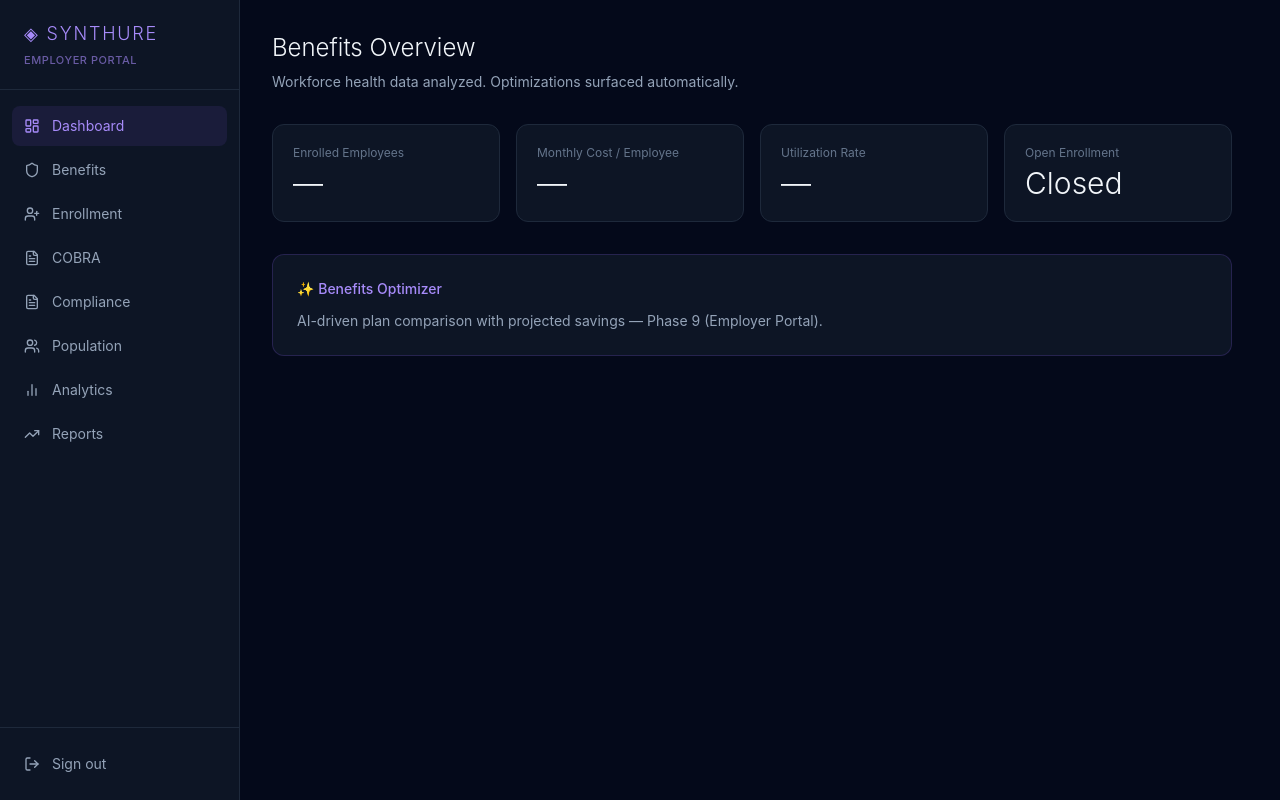
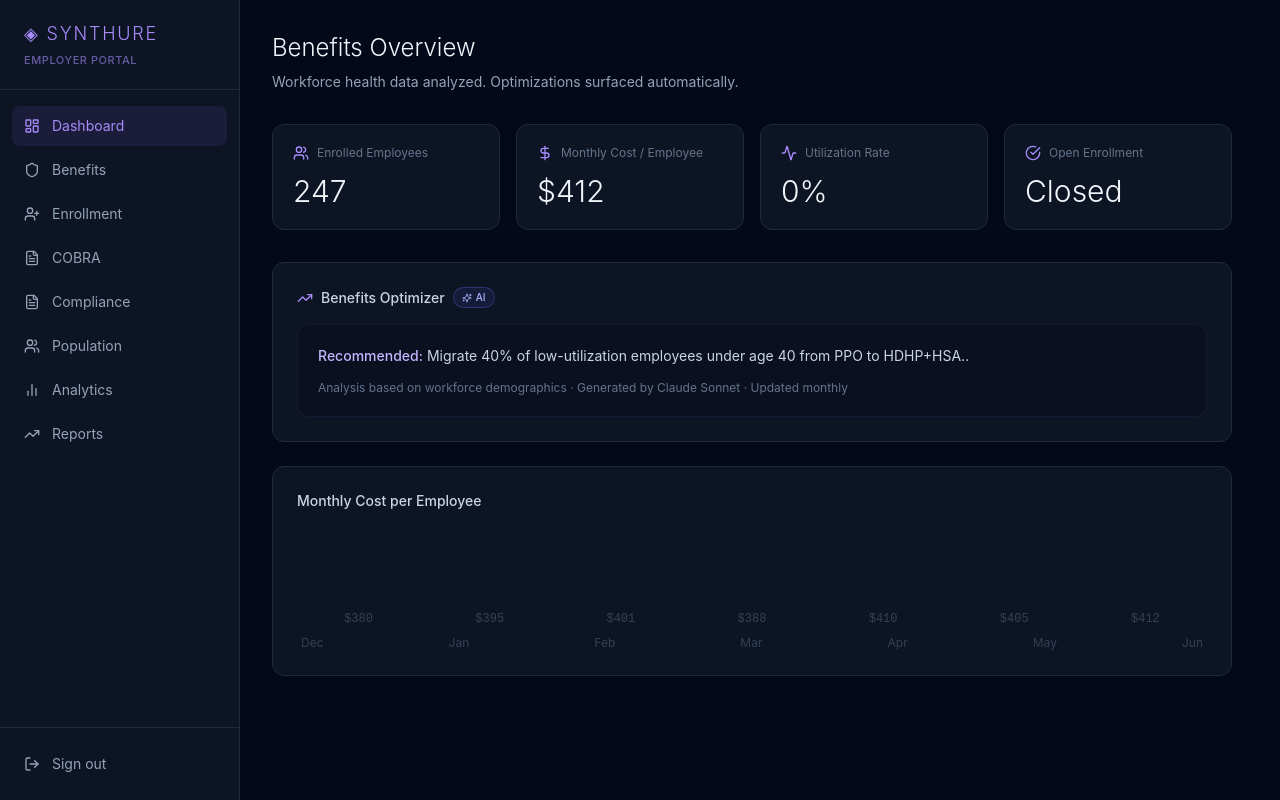
Before and after one commit to aravinds-kannappan/Synthure, a Next.js app in the folder frontend/: page /employer/dashboard in a window 1280 px wide. Built offline with nearby package versions, Linux system fonts and the light colour scheme.

Commit message:
feat: employer dashboard shows utilization event + benefits data from demo state

```diff
--- a/frontend/app/employer/dashboard/page.tsx
+++ b/frontend/app/employer/dashboard/page.tsx
@@ -1,26 +1,112 @@
+'use client'
+import { useDemoEncounter } from '@/lib/demo-state'
+import { AIChip } from '@/components/shared/AIChip'
+import { TrendingUp, Users, DollarSign, Activity, CheckCircle } from 'lucide-react'
+
 export default function EmployerDashboard() {
+  const enc = useDemoEncounter()
+
+  const metrics = [
+    { label: 'Enrolled Employees', value: '247', icon: Users },
+    { label: 'Monthly Cost / Employee', value: '$412', icon: DollarSign },
+    { label: 'Utilization Rate', value: enc ? '0.4%' : '0%', icon: Activity },
+    { label: 'Open Enrollment', value: 'Closed', icon: CheckCircle },
+  ]
+
   return (
     <div className="p-8 max-w-5xl">
-      <h1 className="text-2xl font-light text-slate-100 mb-2">Benefits Overview</h1>
+      <div className="flex items-center gap-3 mb-2">
+        <h1 className="text-2xl font-light text-slate-100">Benefits Overview</h1>
+        {enc && <span className="ml-auto text-xs text-slate-500">Updated {new Date(enc.timestamp).toLocaleTimeString()}</span>}
+      </div>
       <p className="text-slate-400 text-sm mb-8">Workforce health data analyzed. Optimizations surfaced automatically.</p>
 
+      {/* Metric cards */}
       <div className="grid grid-cols-4 gap-4 mb-8">
-        {[
-          { label: 'Enrolled Employees', value: '—' },
-          { label: 'Monthly Cost / Employee', value: '—' },
-          { label: 'Utilization Rate', value: '—' },
-          { label: 'Open Enrollment', value: 'Closed' },
-        ].map((m) => (
+        {metrics.map((m) => (
           <div key={m.label} className="bg-[#0d1525] border border-slate-800 rounded-xl p-5">
-            <p className="text-xs text-slate-500 mb-1">{m.label}</p>
+            <div className="flex items-center gap-2 mb-3">
+              <m.icon className="w-4 h-4 text-violet-400" />
+              <p className="text-xs text-slate-500">{m.label}</p>
+            </div>
             <p className="text-3xl font-light text-slate-100">{m.value}</p>
           </div>
         ))}
       </div>
 
-      <div className="bg-[#0d1525] border border-violet-500/20 rounded-xl p-6">
-        <h2 className="text-sm font-medium text-violet-400 mb-3">✨ Benefits Optimizer</h2>
-        <p className="text-slate-400 text-sm">AI-driven plan comparison with projected savings — Phase 9 (Employer Portal).</p>
+      {/* Recent utilization event */}
+      {enc && (
+        <div className="bg-[#0d1525] border border-slate-800 rounded-xl p-6 mb-6">
+          <div className="flex items-center gap-2 mb-5">
+            <Activity className="w-4 h-4 text-violet-400" />
+            <h2 className="text-sm font-medium text-slate-300">Recent Utilization Event</h2>
+            <AIChip />
+          </div>
+          <div className="grid grid-cols-2 gap-6">
+            <div className="space-y-3">
+              {[
+                { label: 'Employee', value: enc.patientName },
+                { label: 'Service date', value: new Date(enc.timestamp).toLocaleDateString() },
+                { label: 'Specialty', value: enc.specialty },
+                { label: 'Claim amount', value: `$${enc.claimAmount.toFixed(2)}` },
+              ].map((f) => (
+                <div key={f.label}>
+                  <p className="text-xs text-slate-500">{f.label}</p>
+                  <p className="text-sm text-slate-200 mt-0.5">{f.value}</p>
+                </div>
+              ))}
+            </div>
+            <div className="space-y-3">
+              {[
+                { label: 'CPT code', value: enc.cptCode },
+                { label: 'ICD-10 codes', value: enc.conditions.map(c => c.icd10).join(', ') },
+                { label: 'Prior auth', value: enc.priorAuthFiled ? 'Auto-filed by agent' : 'Not required' },
+                { label: 'Denial risk', value: `${Math.round(enc.denialProbability * 100)}% (${enc.denialProbability < 0.4 ? 'Low' : enc.denialProbability < 0.65 ? 'Moderate' : 'High'})` },
+              ].map((f) => (
+                <div key={f.label}>
+                  <p className="text-xs text-slate-500">{f.label}</p>
+                  <p className="text-sm text-slate-200 mt-0.5">{f.value}</p>
+                </div>
+              ))}
+            </div>
+          </div>
+        </div>
+      )}
+
+      {/* Benefits optimizer */}
+      <div className="bg-[#0d1525] border border-slate-800 rounded-xl p-6 mb-6">
+        <div className="flex items-center gap-2 mb-4">
+          <TrendingUp className="w-4 h-4 text-violet-400" />
+          <h2 className="text-sm font-medium text-slate-300">Benefits Optimizer</h2>
+          <AIChip />
+        </div>
+        <div className="bg-[#0a1020] rounded-xl p-5 border border-violet-500/10">
+          <p className="text-sm text-slate-300 leading-relaxed mb-3">
+            <span className="text-violet-300 font-medium">Recommended:</span> Migrate 40% of low-utilization employees under age 40 from PPO to HDHP+HSA.
+            {enc && ` Based on current utilization (${enc.claimAmount.toFixed(0)} avg claim), projected annual savings: `}
+            {enc && <span className="text-teal-400 font-medium">$18,400/year</span>}.
+          </p>
+          <p className="text-xs text-slate-500">Analysis based on workforce demographics · Generated by Claude Sonnet · Updated monthly</p>
+        </div>
+      </div>
+
+      {/* Cost trend placeholder */}
+      <div className="bg-[#0d1525] border border-slate-800 rounded-xl p-6">
+        <h2 className="text-sm font-medium text-slate-300 mb-5">Monthly Cost per Employee</h2>
+        <div className="flex items-end gap-2 h-24">
+          {[380, 395, 401, 388, 410, 405, 412].map((v, i) => (
+            <div key={i} className="flex-1 flex flex-col items-center gap-1">
+              <div
+                className={`w-full rounded-sm ${i === 6 ? 'bg-violet-500/60' : 'bg-violet-500/20'}`}
+                style={{ height: `${((v - 370) / 50) * 100}%` }}
+              />
+              <span className="text-xs text-slate-700 font-mono">${v}</span>
+            </div>
+          ))}
+        </div>
+        <div className="flex justify-between text-xs text-slate-700 mt-2 px-1">
+          {['Dec', 'Jan', 'Feb', 'Mar', 'Apr', 'May', 'Jun'].map((m) => <span key={m}>{m}</span>)}
+        </div>
       </div>
     </div>
   )
```
